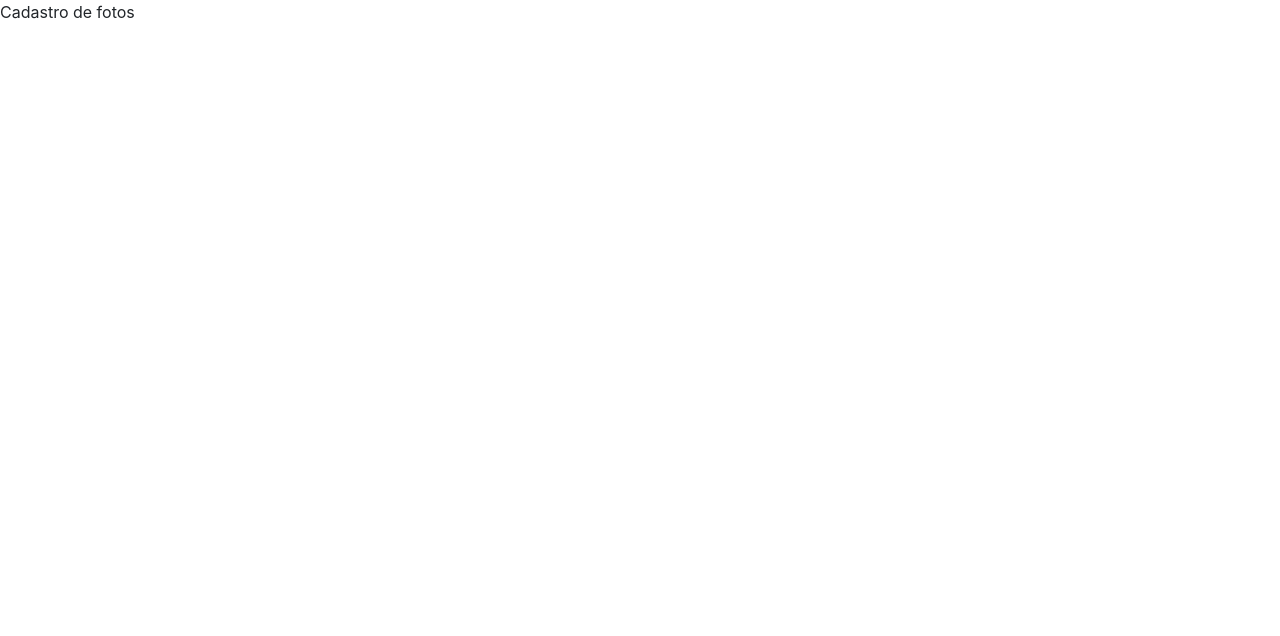
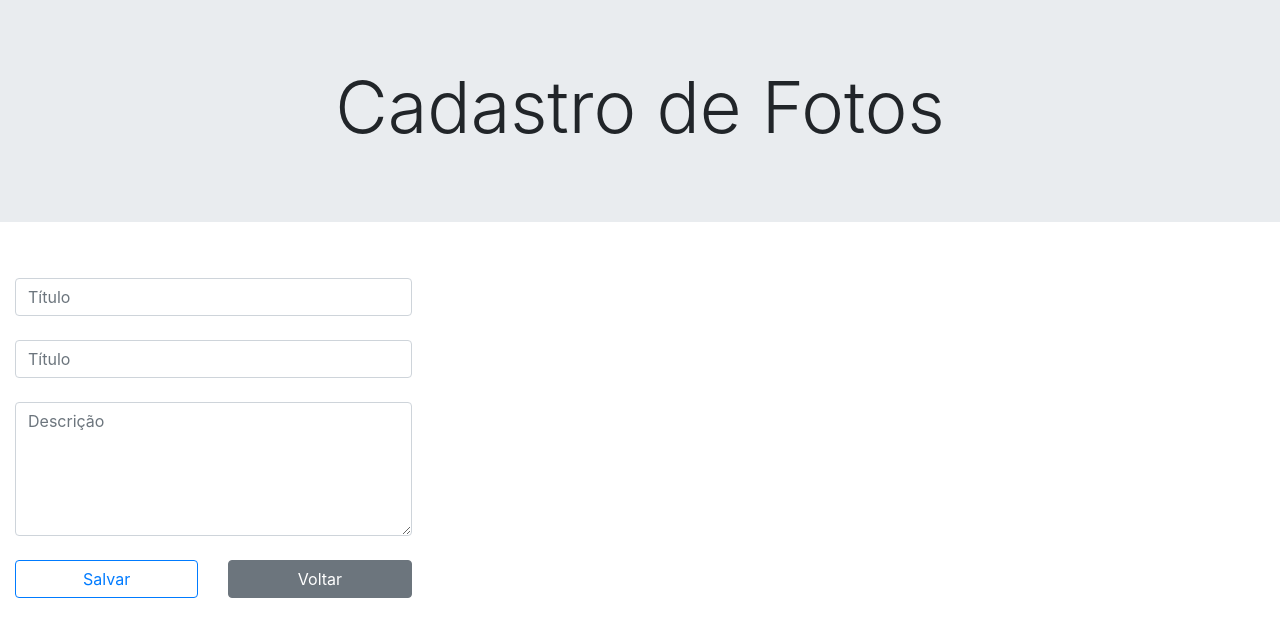
Before and after one commit to JorgeAndre2016/CadastroFotosCaelum, an Angular app: page /cadastro in a window 1280 px wide. Shown: the top 636 px of the page. Built offline with nearby package versions, Linux system fonts and the light colour scheme.

Commit message:
Codificação página cadastro de foto

```diff
--- a/src/app/cadastro-foto/cadastro-foto.component.html
+++ b/src/app/cadastro-foto/cadastro-foto.component.html
@@ -1 +1,41 @@
-<div>Cadastro de fotos</div>
+<div class="jumbotron jumbotron-fluid">
+    <div class="container text-center">
+        <h1 class="display-3">{{title}}</h1>
+    </div>
+</div>
+<div class="container-fluid">
+    <div class="row">
+        <div class="col-4">
+            <div class="mt-4">
+                <div class="input-group">
+                    <input (keyup)="0" type="text" class="form-control" placeholder="Título" name="input1" aria-label="Título da Foto"
+                        aria-describedby="input1">
+                </div>
+            </div>
+            <div class="mt-4">
+                <input (keyup)="0" type="text" class="form-control" placeholder="Título" name="input1" aria-label="Título da Foto"
+                    aria-describedby="input1">
+            </div>
+            <div class="mt-4">
+                <div class="input-group">
+                    <textarea class="form-control" rows="5" placeholder="Descrição" aria-label="With textarea"></textarea>
+                </div>
+            </div>
+            <div class="row mt-4">
+                <div class="col-6">
+                    <button class="btn btn-outline-primary btn-block">Salvar</button>
+                </div>
+                <div class="col-6">
+                    <button class="btn btn-secondary btn-block">Voltar</button>
+                </div>
+            </div>
+        </div>
+        <div class="col-8">
+            <div class="mt-4">
+
+            </div>
+        </div>
+    </div>
+
+
+</div>
--- a/src/app/cadastro-foto/cadastro-foto.component.ts
+++ b/src/app/cadastro-foto/cadastro-foto.component.ts
@@ -7,6 +7,8 @@ import { Component, OnInit } from '@angular/core';
 
 export class CadastroFotoComponent implements OnInit {
 
+    title = 'Cadastro de Fotos';
+
     constructor() {}
 
     public ngOnInit() { }
```
